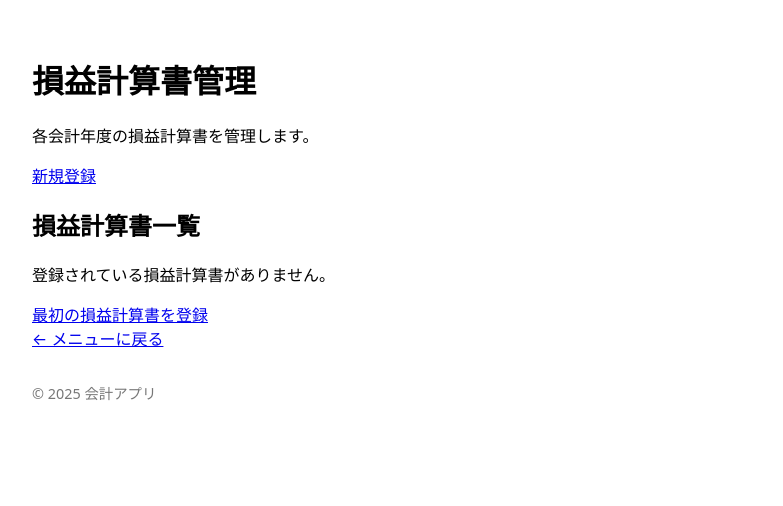
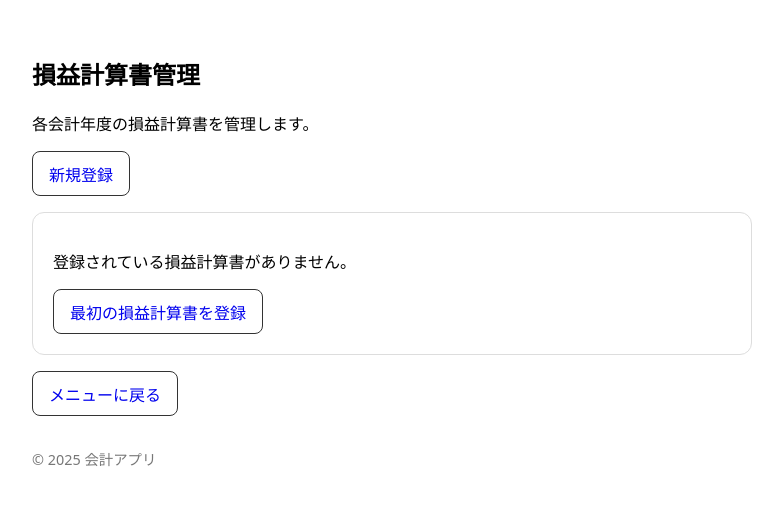
Before and after one commit to system-asayama/management-decision-app2, a Flask app: template app/templates/profit_loss_list.html in a window 1280 px wide. Shown: the top 506 px of the page, without its empty margins (248-1031 px from the left). Run offline with Flask 3, Linux system fonts and the light colour scheme; the template is opened without the code that fills it, so the values that code supplies are empty.

Commit message:
損益計算書管理ページをカード形式のレイアウトに変更

```diff
--- a/app/templates/profit_loss_list.html
+++ b/app/templates/profit_loss_list.html
@@ -3,85 +3,120 @@
 {% block title %}損益計算書管理{% endblock %}
 
 {% block content %}
-<div class="container mx-auto px-4 py-8">
-    <div class="max-w-6xl mx-auto">
-        <h1 class="text-3xl font-bold mb-6">損益計算書管理</h1>
-
-        <p class="text-gray-600 mb-6">各会計年度の損益計算書を管理します。</p>
-
-        <div class="mb-6">
-            <a href="{{ url_for('decision.profit_loss_new') }}" class="bg-green-600 hover:bg-green-700 text-white px-6 py-2 rounded-lg inline-block">
-                新規登録
+<div class="container mt-5">
+    <!-- ヘッダー -->
+    <div class="row mb-4">
+        <div class="col-md-8">
+            <h2><i class="fas fa-file-invoice-dollar me-2"></i>損益計算書管理</h2>
+            <p class="text-muted">各会計年度の損益計算書を管理します。</p>
+        </div>
+        <div class="col-md-4 text-end">
+            <a href="{{ url_for('decision.profit_loss_new') }}" class="btn btn-success">
+                <i class="fas fa-plus me-2"></i>新規登録
             </a>
         </div>
+    </div>
 
-        <div class="bg-white rounded-lg shadow p-6">
-            <h2 class="text-xl font-semibold mb-4">損益計算書一覧</h2>
+    <!-- エラーメッセージ -->
+    {% if error %}
+    <div class="alert alert-danger alert-dismissible fade show" role="alert">
+        <i class="fas fa-exclamation-circle me-2"></i>{{ error }}
+        <button type="button" class="btn-close" data-bs-dismiss="alert"></button>
+    </div>
+    {% endif %}
 
+    <!-- 成功メッセージ -->
+    {% if success %}
+    <div class="alert alert-success alert-dismissible fade show" role="alert">
+        <i class="fas fa-check-circle me-2"></i>{{ success }}
+        <button type="button" class="btn-close" data-bs-dismiss="alert"></button>
+    </div>
+    {% endif %}
+
+    <!-- 損益計算書一覧（カード形式） -->
     {% if profit_loss_statements %}
-            <div class="overflow-x-auto">
-                <table class="min-w-full divide-y divide-gray-200">
-                    <thead class="bg-gray-50">
-                        <tr>
-                            <th class="px-6 py-3 text-left text-xs font-medium text-gray-500 uppercase tracking-wider">ID</th>
-                            <th class="px-6 py-3 text-left text-xs font-medium text-gray-500 uppercase tracking-wider">企業名</th>
-                            <th class="px-6 py-3 text-left text-xs font-medium text-gray-500 uppercase tracking-wider">会計年度</th>
-                            <th class="px-6 py-3 text-right text-xs font-medium text-gray-500 uppercase tracking-wider">売上高</th>
-                            <th class="px-6 py-3 text-right text-xs font-medium text-gray-500 uppercase tracking-wider">営業利益</th>
-                            <th class="px-6 py-3 text-right text-xs font-medium text-gray-500 uppercase tracking-wider">経常利益</th>
-                            <th class="px-6 py-3 text-right text-xs font-medium text-gray-500 uppercase tracking-wider">当期純利益</th>
-                            <th class="px-6 py-3 text-left text-xs font-medium text-gray-500 uppercase tracking-wider">作成日</th>
-                            <th class="px-6 py-3 text-left text-xs font-medium text-gray-500 uppercase tracking-wider">操作</th>
-                        </tr>
-                    </thead>
-                    <tbody class="bg-white divide-y divide-gray-200">
+    <div class="row">
         {% for pl in profit_loss_statements %}
-                        <tr>
-                            <td class="px-6 py-4 whitespace-nowrap text-sm text-gray-900">{{ pl.id }}</td>
-                            <td class="px-6 py-4 whitespace-nowrap text-sm font-medium text-gray-900">
-                                {{ pl.fiscal_year.company.name }}
-                            </td>
-                            <td class="px-6 py-4 whitespace-nowrap text-sm text-gray-900">
-                                {{ pl.fiscal_year.year_name }}
-                            </td>
-                            <td class="px-6 py-4 whitespace-nowrap text-sm text-right text-gray-900">
-                                {{ "{:,}".format(pl.sales) }} 円
-                            </td>
-                            <td class="px-6 py-4 whitespace-nowrap text-sm text-right text-gray-900">
-                                {{ "{:,}".format(pl.operating_income) }} 円
-                            </td>
-                            <td class="px-6 py-4 whitespace-nowrap text-sm text-right text-gray-900">
-                                {{ "{:,}".format(pl.ordinary_income) }} 円
-                            </td>
-                            <td class="px-6 py-4 whitespace-nowrap text-sm text-right text-gray-900">
-                                {{ "{:,}".format(pl.net_income) }} 円
-                            </td>
-                            <td class="px-6 py-4 whitespace-nowrap text-sm text-gray-500">
-                                {{ pl.created_at.strftime('%Y-%m-%d') }}
-                            </td>
-                            <td class="px-6 py-4 whitespace-nowrap text-sm font-medium">
-                                <a href="{{ url_for('decision.profit_loss_edit', id=pl.id) }}" class="text-blue-600 hover:text-blue-900 mr-3">編集</a>
+        <div class="col-12 mb-4">
+            <div class="card shadow-sm">
+                <div class="card-body">
+                    <div class="row">
+                        <div class="col-md-9">
+                            <h4 class="card-title mb-3">
+                                <i class="fas fa-file-invoice-dollar me-2 text-success"></i>{{ pl.fiscal_year.company.name }} - {{ pl.fiscal_year.year_name }}
+                            </h4>
+                            <div class="row">
+                                <div class="col-md-6">
+                                    <p class="mb-2">
+                                        <strong>損益計算書ID:</strong> {{ pl.id }}
+                                    </p>
+                                    <p class="mb-2">
+                                        <strong>企業名:</strong> {{ pl.fiscal_year.company.name }}
+                                    </p>
+                                    <p class="mb-2">
+                                        <strong>会計年度:</strong> {{ pl.fiscal_year.year_name }}
+                                    </p>
+                                    <p class="mb-2">
+                                        <strong>売上高:</strong> <span class="text-primary">{{ "{:,}".format(pl.sales) }} 円</span>
+                                    </p>
+                                    <p class="mb-2">
+                                        <strong>売上原価:</strong> {{ "{:,}".format(pl.cost_of_sales) }} 円
+                                    </p>
+                                </div>
+                                <div class="col-md-6">
+                                    <p class="mb-2">
+                                        <strong>営業利益:</strong> <span class="text-success">{{ "{:,}".format(pl.operating_income) }} 円</span>
+                                    </p>
+                                    <p class="mb-2">
+                                        <strong>経常利益:</strong> <span class="text-info">{{ "{:,}".format(pl.ordinary_income) }} 円</span>
+                                    </p>
+                                    <p class="mb-2">
+                                        <strong>当期純利益:</strong> <span class="text-warning">{{ "{:,}".format(pl.net_income) }} 円</span>
+                                    </p>
+                                    <p class="mb-2">
+                                        <strong>作成日:</strong> {{ pl.created_at.strftime('%Y年%m月%d日') }}
+                                    </p>
+                                </div>
+                            </div>
+                        </div>
+                        <div class="col-md-3 d-flex flex-column justify-content-center align-items-end">
+                            <a href="{{ url_for('decision.profit_loss_edit', id=pl.id) }}" class="btn btn-warning btn-sm mb-2 w-100">
+                                <i class="fas fa-edit me-2"></i>編集
+                            </a>
                             <a href="{{ url_for('decision.profit_loss_delete', id=pl.id) }}"
-                                   class="text-red-600 hover:text-red-900"
-                                   onclick="return confirm('本当に削除しますか？')">削除</a>
-                            </td>
-                        </tr>
+                               class="btn btn-danger btn-sm w-100"
+                               onclick="return confirm('本当に削除しますか？')">
+                                <i class="fas fa-trash me-2"></i>削除
+                            </a>
+                        </div>
+                    </div>
+                </div>
+            </div>
+        </div>
         {% endfor %}
-                    </tbody>
-                </table>
     </div>
     {% else %}
-            <p class="text-gray-500 text-center py-8">登録されている損益計算書がありません。</p>
-            <div class="text-center mt-4">
-                <a href="{{ url_for('decision.profit_loss_new') }}" class="text-green-600 hover:text-green-700 font-medium">
-                    最初の損益計算書を登録
+    <div class="row">
+        <div class="col-12">
+            <div class="card shadow-sm">
+                <div class="card-body text-center py-5">
+                    <i class="fas fa-file-invoice-dollar fa-3x text-muted mb-3"></i>
+                    <p class="text-muted">登録されている損益計算書がありません。</p>
+                    <a href="{{ url_for('decision.profit_loss_new') }}" class="btn btn-success">
+                        <i class="fas fa-plus me-2"></i>最初の損益計算書を登録
                     </a>
                 </div>
+            </div>
+        </div>
+    </div>
     {% endif %}
-        </div>
 
-        <div class="mt-6">
-            <a href="{{ url_for('decision.index') }}" class="text-blue-600 hover:text-blue-700">← メニューに戻る</a>
+    <!-- 戻るボタン -->
+    <div class="row mt-4">
+        <div class="col-12">
+            <a href="{{ url_for('decision.index') }}" class="btn btn-outline-secondary">
+                <i class="fas fa-arrow-left me-2"></i>メニューに戻る
+            </a>
         </div>
     </div>
 </div>
```
Lines whose indentation alone changed are shown as unchanged.
